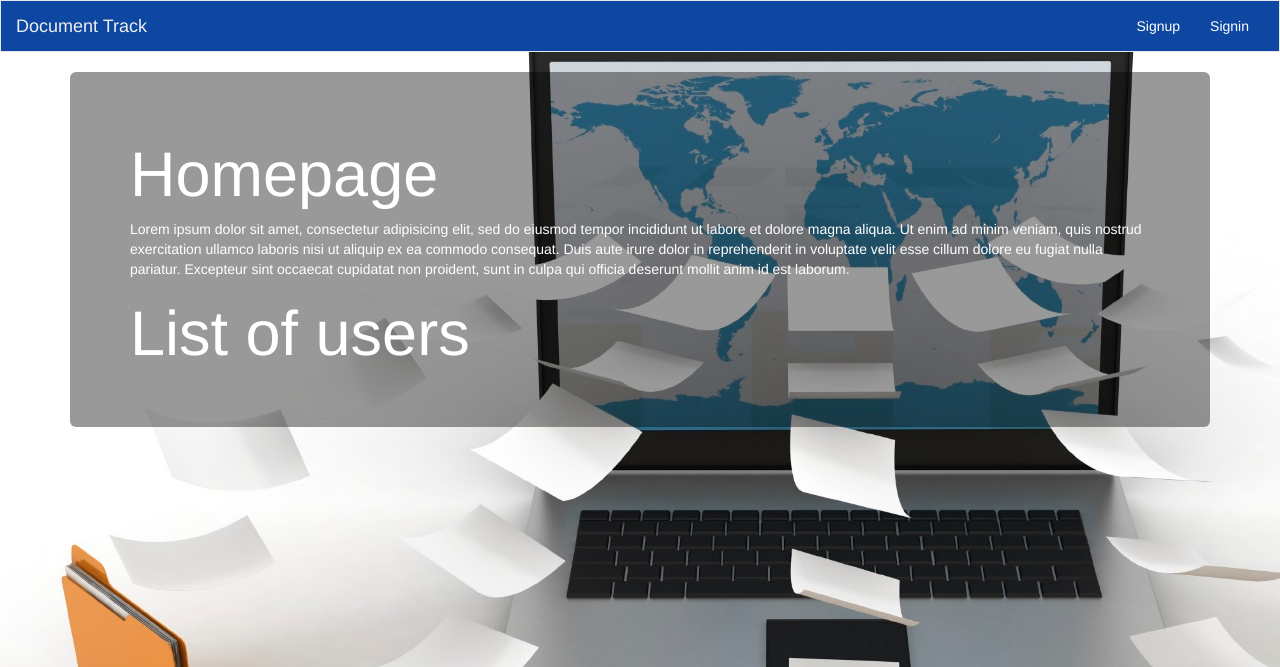
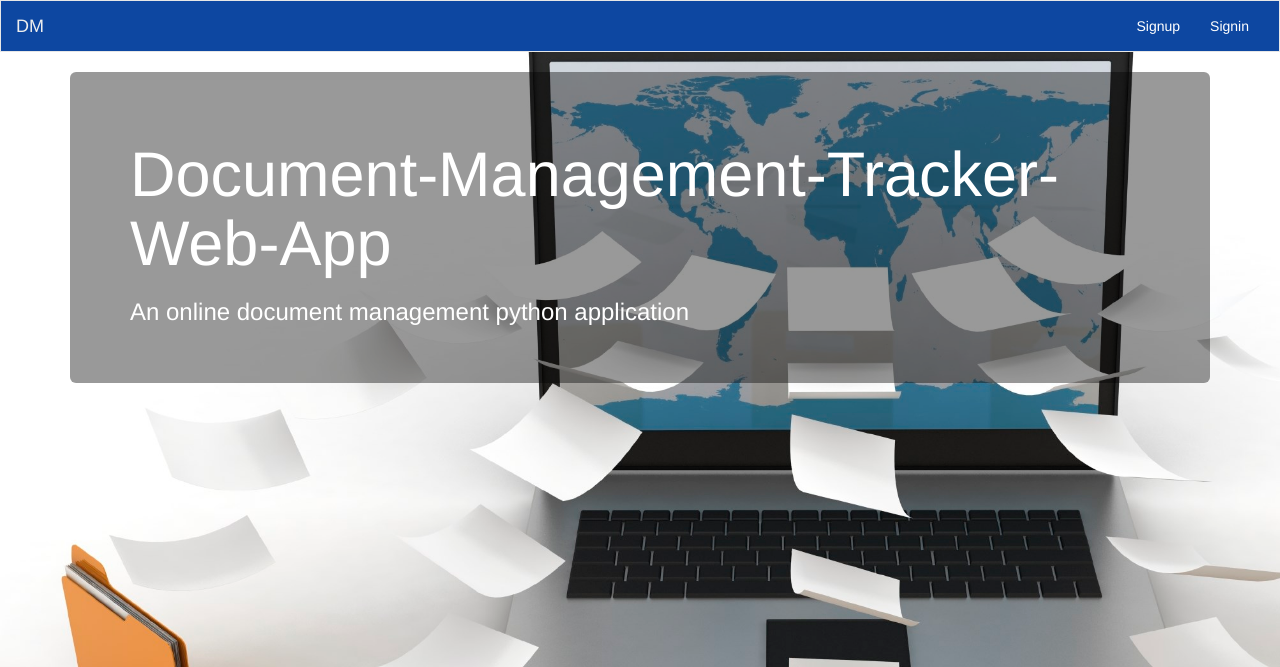
Before and after one commit to kiiyanatz/Document-Management-Tracker-Web-App, a Flask app: page / in a window 1280 px wide. Shown: the top 667 px of the page. Run offline with Flask 2, Linux system fonts and the light colour scheme; some libraries are stand-ins or nearby versions.

Commit message:
(Update) Filepath error fix

```diff
--- a/main_app/static/css/custom.css
+++ b/main_app/static/css/custom.css
@@ -9,7 +9,6 @@
 }
 .navbar-default .navbar-nav > .active > a, .navbar-nav > .active > a:hover, .navbar-nav > .active > a:focus {
     color: #ffffff;
-    background-color:transparent;
 }
 .navbar-default .navbar-brand {
     color:#eeeeee;
--- a/main_app/templates/index.html
+++ b/main_app/templates/index.html
@@ -24,11 +24,14 @@
             <span class="icon-bar"></span>
             <span class="icon-bar"></span>
             </button>
-            <a class="navbar-brand" href="/">Document Track</a>
+            <a class="navbar-brand" href="/">DM</a>
         </div>
         <!-- Collect the nav links, forms, and other content for toggling -->
         <div class="collapse navbar-collapse" id="bs-example-navbar-collapse-1">
             <ul class="nav navbar-nav navbar-right">
+                {% if dashboard %}
+                    <li><a href="/protected_views/home.html">Dashboard</a> </li>
+                {% endif %}
                 <li><a href="/signup">Signup</a></li>
                 <li><a href="/signin">Signin</a></li>
             </ul>
@@ -39,18 +42,9 @@
 
 {% block content %}
 <div class="container">
-    <div class="jumbotron jumbotron-clear">
-        <h1>Homepage</h1>
-        Lorem ipsum dolor sit amet, consectetur adipisicing elit, sed do eiusmod
-        tempor incididunt ut labore et dolore magna aliqua. Ut enim ad minim veniam,
-        quis nostrud exercitation ullamco laboris nisi ut aliquip ex ea commodo
-        consequat. Duis aute irure dolor in reprehenderit in voluptate velit esse
-        cillum dolore eu fugiat nulla pariatur. Excepteur sint occaecat cupidatat non
-        proident, sunt in culpa qui officia deserunt mollit anim id est laborum.
-        <h1>List of users</h1>
-        {% for user in users: %}
-        <li>{{ user.username }} : {{ user.password }} : {{ user.email }} </li>
-        {% endfor %}
+    <div class="jumbotron jumbotron-clear center">
+        <h1>Document-Management-Tracker-Web-App</h1>
+        <h3>An online document management python application</h3>
     </div>
 </div>
 {% endblock %}
```
Also changed, not shown: main_app/static/js/user_home.js (+41 -4 lines), data.sqlite, 3 other files.
